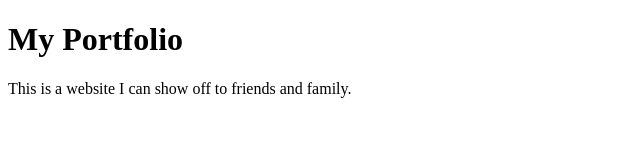
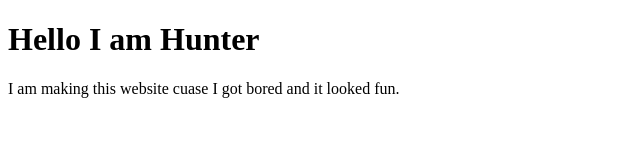
Before and after one commit to hunterdude1021/my-portfolio, a plain HTML site: page index.html in a window 1280 px wide. Shown: the whole page, without its empty margins (0-640 px from the left). Drawn offline with Linux system fonts and the light colour scheme.

Commit message:
I wrote some stuff about why I made this page

```diff
--- a/index.html
+++ b/index.html
@@ -1,10 +1,10 @@
 <!DOCTYPE html>
 <html>
 	<head>
-		<title>My Portfolio</title>
+		<title>Hunter's Portfolio</title>
 	</head>
 	<body>
-		<h1>My Portfolio</h1>
-		<p>This is a website I can show off to friends and family.</p>
+		<h1>Hello I am Hunter</h1>
+		<p>I am making this website cuase I got bored and it looked fun.</p>
 	</body>
 </html>
```
